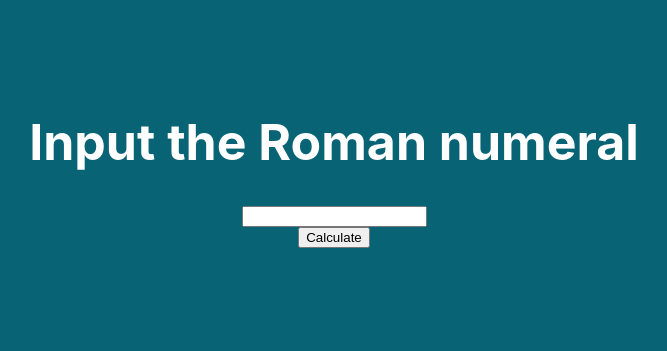
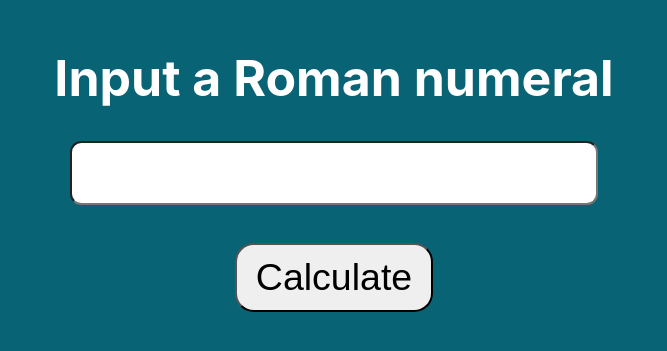
Before and after one commit to mihailthebuilder/react-ts-flask-frontend, a React (Create React App) app: page / in a window 1280 px wide. Shown: the part 237-588 px from the top of the page, without its empty margins (306-973 px from the left). Built offline with nearby package versions, Linux system fonts and the light colour scheme.

Commit message:
basic styling

```diff
--- a/src/App.jsx
+++ b/src/App.jsx
@@ -10,7 +10,7 @@ function App() {
 
   return (
     <main>
-      <h1>Input the Roman numeral</h1>
+      <h1>Input a Roman numeral</h1>
       <input
         type="text"
         value={romanNumeral}
--- a/src/App.scss
+++ b/src/App.scss
@@ -7,4 +7,21 @@ main {
   flex-direction: column;
   justify-content: center;
   align-items: center;
+
+  input {
+    border-radius: 0.3em;
+    outline: none;
+    height: 1.2em;
+    padding: 0.2em 0.5em;
+    text-align: center;
+    font-size: 1.5em;
+    margin-bottom: 1em;
+  }
+
+  button {
+    font-size: 1.5em;
+    padding: 0.3em 0.5em;
+    border-radius: 0.5em;
+    cursor: pointer;
+  }
 }
```
